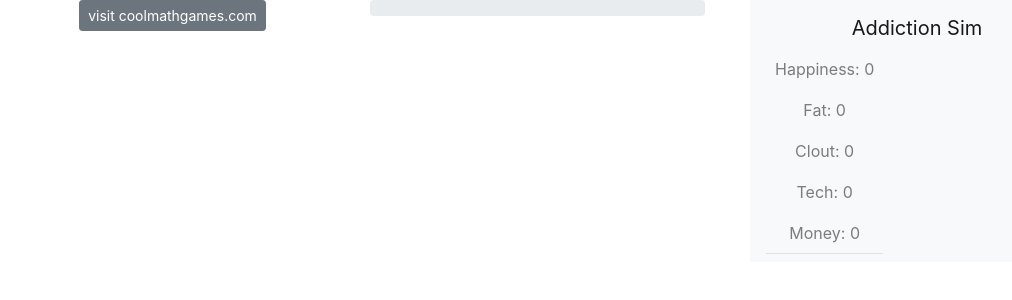
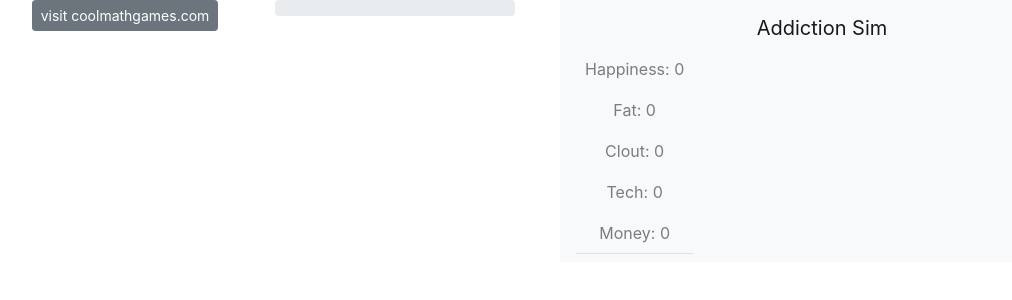
Before and after one commit to AndrewCash/idle-game, a React (Create React App) app: page / in a window 1280 px wide. Shown: the top 300 px of the page, without its empty margins (95-1107 px from the left). Built offline with nearby package versions, Linux system fonts and the light colour scheme.

Commit message:
remove unnecessary components and add AddictionList components

```diff
--- a/src/Addiction.js
+++ b/src/Addiction.js
@@ -1,4 +1,5 @@
-import React from 'react'
+import React from 'react';
+import styled from 'styled-components'
 import {
           Button,
           ProgressBar,
--- a/src/Game.js
+++ b/src/Game.js
@@ -1,5 +1,7 @@
 import React from 'react'
 import {
+          Button,
+          ProgressBar,
           Container,
           Row,
           Col,
@@ -63,10 +65,10 @@ class Game extends React.Component {
             <div>
                 <Container>
                     <Row>
-                        <Col sm={8}>
+                        <Col >
                           <Addiction res={this.state} updateFunction={this.resourceUpdate} />
                         </Col>
-                        <Col sm={4}>
+                        <Col>
                             <Navbar bg="light" expand="lg" className="justify-content-center flex-column">
                                 <Navbar.Brand>Addiction Sim</Navbar.Brand>
                                 <Nav className="mr-auto flex-column" variant="tabs">
```
Also changed, not shown: src/AddictionList.js (added, +18 -0 lines).
